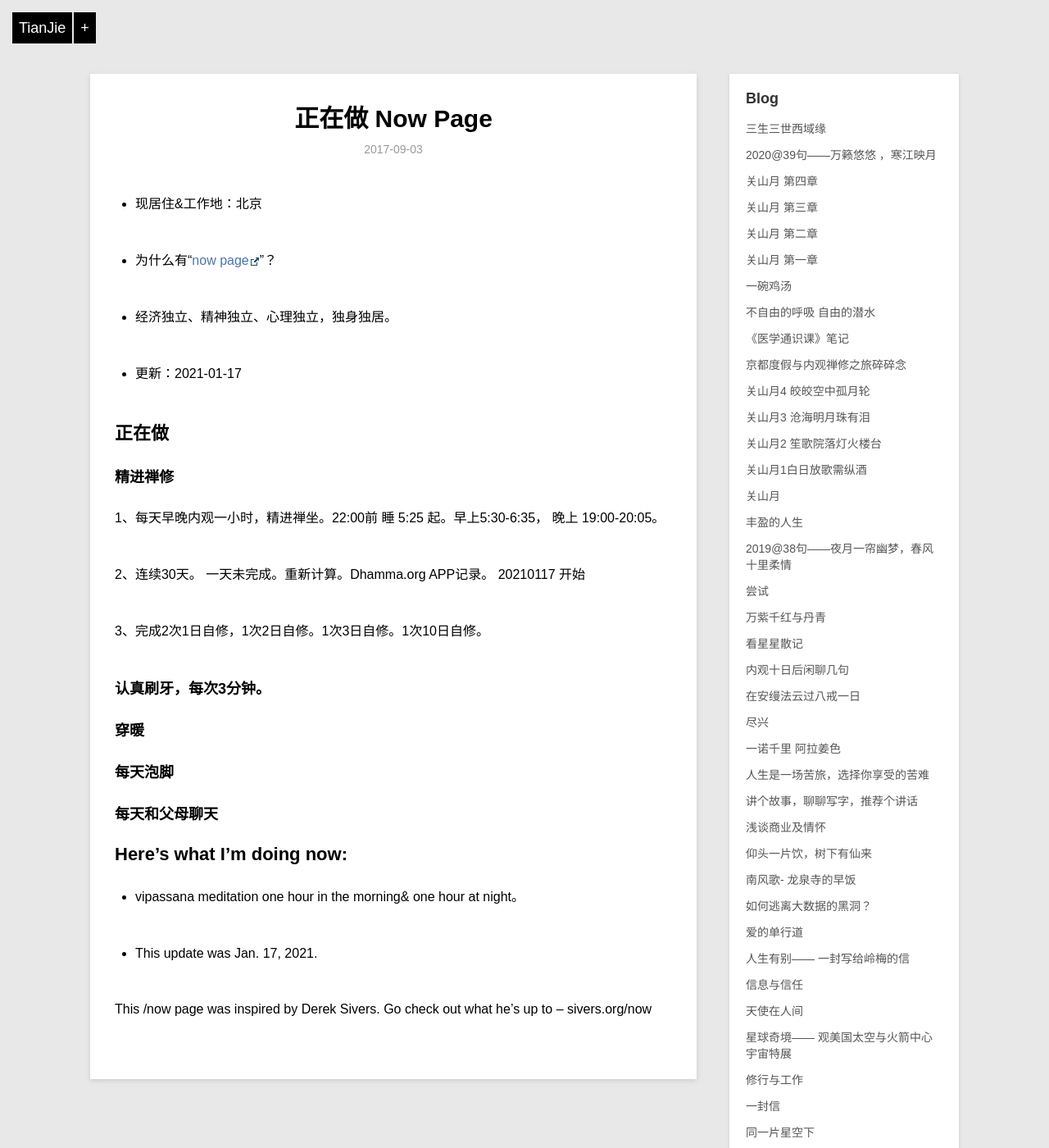
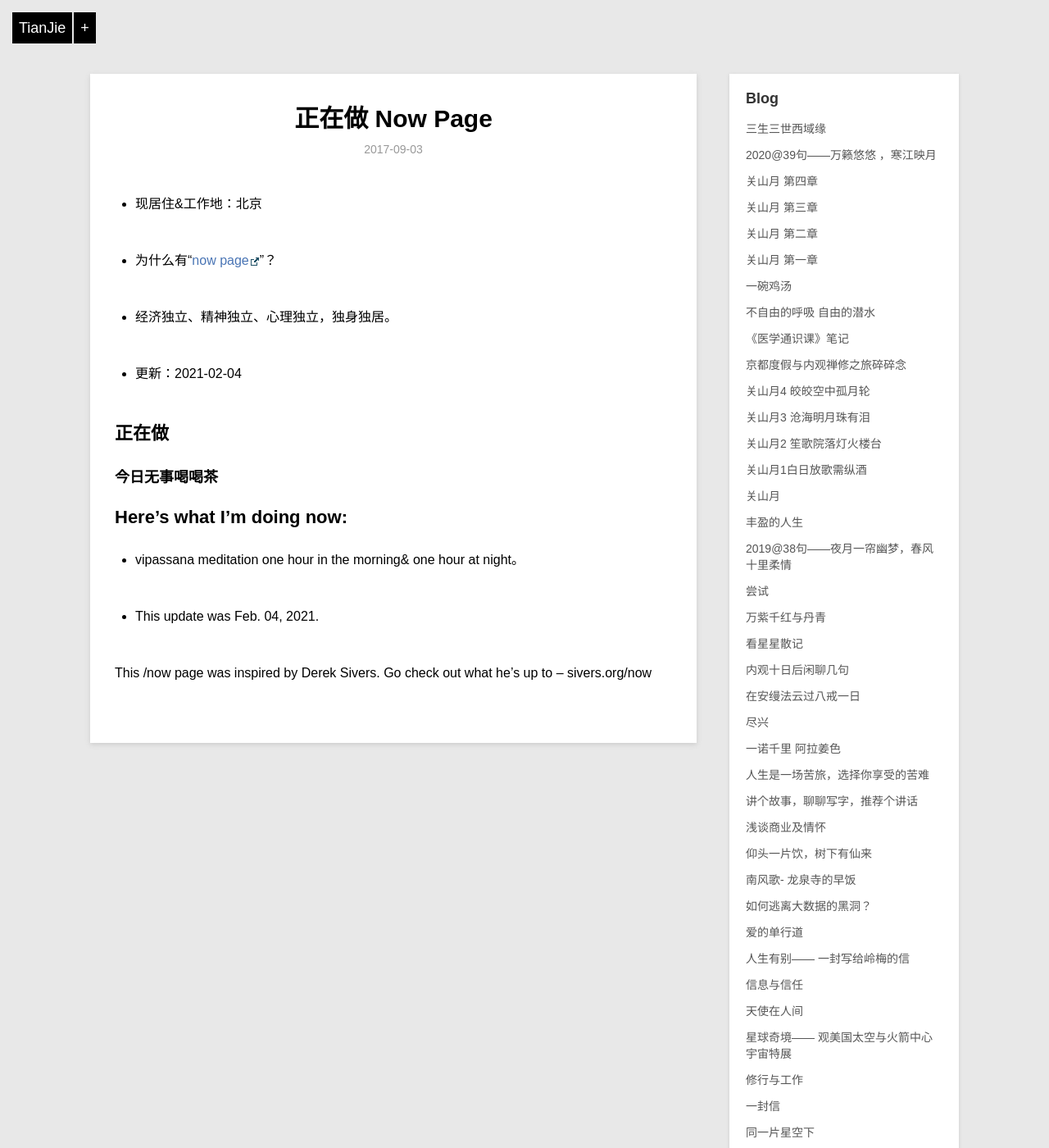
Before and after one commit to violettianjie/violettianjie.github.io, a Jekyll site: the page built from _posts/blog/2017-09-03-now.md, in a window 1280 px wide and 1400 px high. Shown: the whole window at 82% size. Built offline with Jekyll 4.4.1, drawn with Linux system fonts in a browser that asks for light colours; comment, search, counter and statistics services are not loaded.

Commit message:
Update 2017-09-03-now.md

```diff
--- a/_posts/blog/2017-09-03-now.md
+++ b/_posts/blog/2017-09-03-now.md
@@ -10,26 +10,12 @@ category: blog
 
 - 经济独立、精神独立、心理独立，独身独居。
 
-- 更新：2021-01-17
+- 更新：2021-02-04
 
 
 ## 正在做
 
-### 精进禅修
-
-1、每天早晚内观一小时，精进禅坐。22:00前 睡 5:25 起。早上5:30-6:35， 晚上 19:00-20:05。
-
-2、连续30天。 一天未完成。重新计算。Dhamma.org APP记录。 20210117 开始
-
-3、完成2次1日自修，1次2日自修。1次3日自修。1次10日自修。
-
-### 认真刷牙，每次3分钟。
-
-### 穿暖
-
-### 每天泡脚
-
-### 每天和父母聊天
+### 今日无事喝喝茶
 
 
 ## Here’s what I’m doing now:
@@ -39,7 +25,7 @@ category: blog
 
 
 
-- This update was Jan. 17, 2021.
+- This update was Feb. 04, 2021.
 
 This /now page was inspired by Derek Sivers. Go check out what he’s up to – sivers.org/now
 
```
